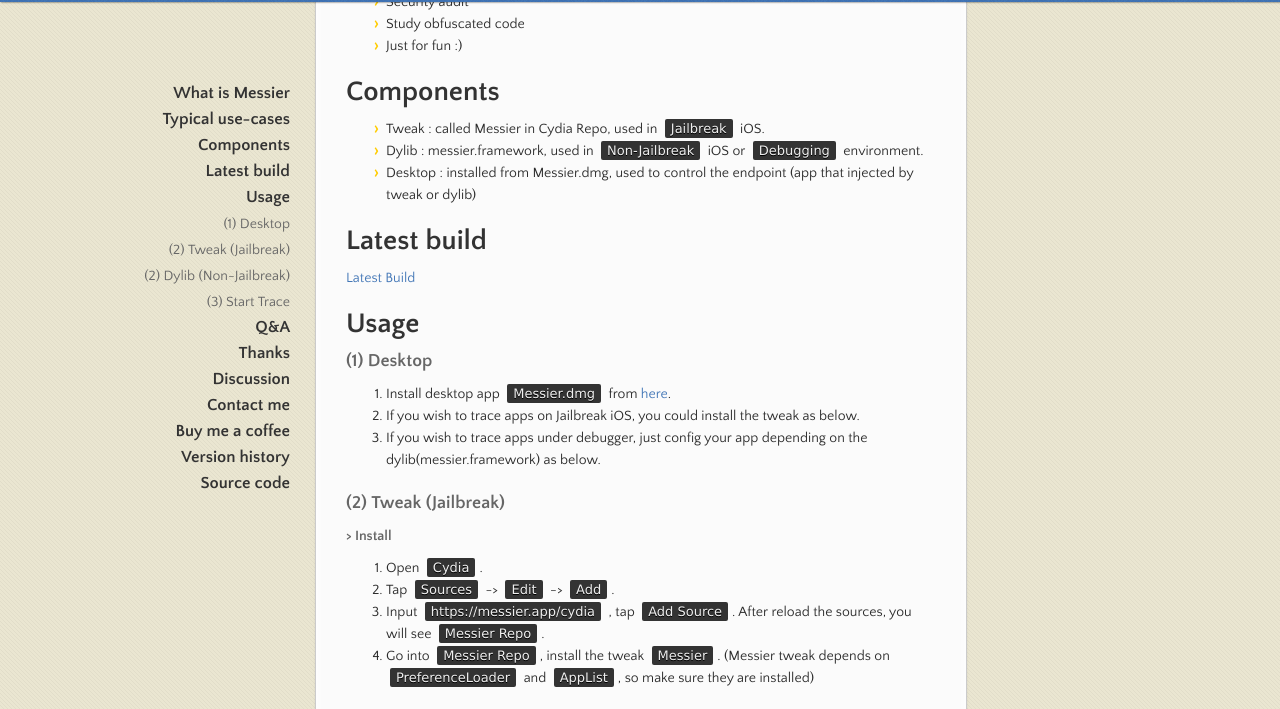
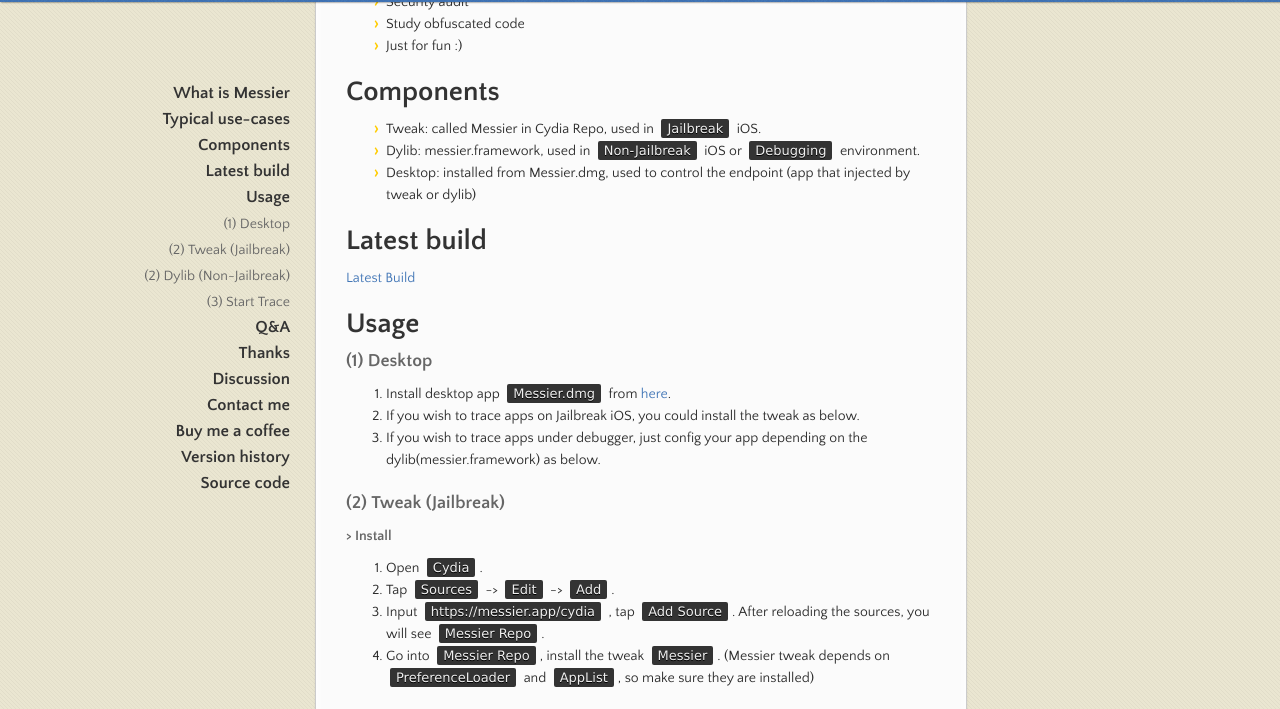
Before and after one commit to messier-app/website, a Jekyll site: the page built from index.md, in a window 1280 px wide and 1400 px high, scrolled down 578 px. Shown: the part 139-848 px from the top of the window. Built offline with Jekyll 4.4.1, drawn with Linux system fonts in a browser that asks for light colours; our own code applies the rules of GitHub Pages for plain Markdown files; some of the changed text lies outside the part shown.

Commit message:
Update index.md

```diff
--- a/index.md
+++ b/index.md
@@ -42,7 +42,7 @@ layout: default
 
 1. Open `Cydia`.
 2. Tap `Sources` -> `Edit` -> `Add`.
-3. Input `https://messier.app/cydia` , tap `Add Source`. After reload the sources, you will see `Messier Repo`.
+3. Input `https://messier.app/cydia` , tap `Add Source`. After reloading the sources, you will see `Messier Repo`.
 4. Go into `Messier Repo`, install the tweak `Messier`. (Messier tweak depends on `PreferenceLoader` and `AppList`, so make sure they are installed)
 
 #### > Configurations
```
Also changed, not shown: other parts of index.md (+6 -6 lines).
